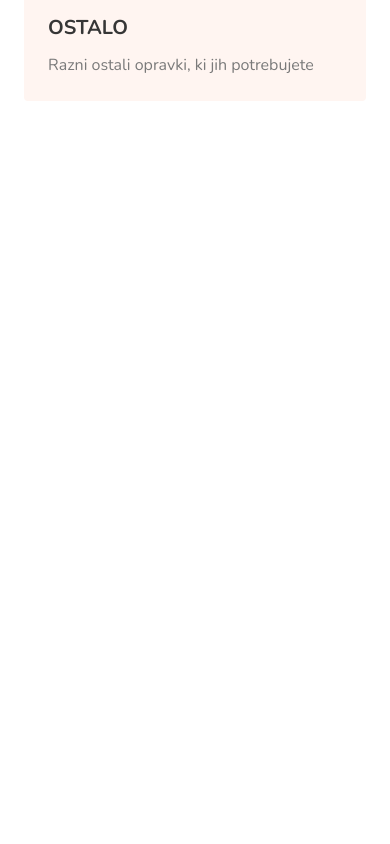
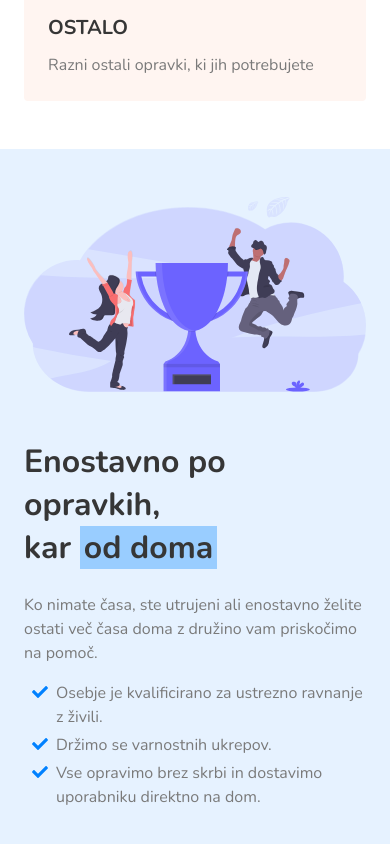
Before and after one commit to zanozbot/eopravki, a Svelte app: page / in a window 390 px wide. Shown: the part 1084-1928 px from the top of the page. Before the commit the page ends 1233 px from the top, so only its background shows below. Built offline with nearby package versions, Linux system fonts and the light colour scheme.

Commit message:
Implemented safety section

```diff
--- a/src/App.svelte
+++ b/src/App.svelte
@@ -1,5 +1,6 @@
 <script>
   import Hero from "./Hero.svelte";
+  import SafetySection from "./SafetySection.svelte";
 </script>
 
 <style global lang="scss">
@@ -18,4 +19,5 @@
 
 <main>
   <Hero />
+  <SafetySection />
 </main>
--- a/src/Hero.svelte
+++ b/src/Hero.svelte
@@ -4,26 +4,16 @@
 
 <style lang="scss">
   @import "./styles/theme.scss";
-
-  .hero-grid {
-    display: grid;
-    grid-template-columns: repeat(auto-fit, minmax(250px, 1fr));
-    grid-column-gap: 1rem;
-    align-items: center;
-  }
-
-  .hero-items {
+  .items {
     display: grid;
     grid-template-columns: repeat(auto-fit, minmax(200px, 1fr));
     grid-gap: 1rem;
   }
-
   .main-secondary-text {
     max-width: 30rem;
     margin-bottom: 2rem;
   }
-
-  .hero-item {
+  .item {
     background: $info-lighter;
     padding: 1.5rem;
     border-radius: $border-radius;
@@ -36,18 +26,8 @@
   }
 
   @media (min-width: 1215px) {
-    .hero-items {
+    .items {
       grid-template-columns: repeat(auto-fit, minmax(250px, 1fr));
-    }
-  }
-
-  @media (max-width: 1023px) {
-    .hero-grid {
-      grid-template-columns: none;
-    }
-
-    .hero-items {
-      margin-top: 3rem;
     }
   }
 </style>
@@ -55,8 +35,8 @@
 <section class="section">
   <div class="container">
 
-    <div class="hero-grid">
-      <div class="hero-content">
+    <div class="content-grid">
+      <div class="content content-margin-bottom">
         <h1 class="title">
           Enostavno po opravkih,
           <br />
@@ -72,8 +52,8 @@
         </button>
       </div>
 
-      <div class="hero-items">
-        <div class="hero-item">
+      <div class="items">
+        <div class="item">
           <span class="icon is-large has-text-info">
             <i class="fas fa-shopping-cart fa-2x" />
           </span>
@@ -83,7 +63,7 @@
           </div>
         </div>
 
-        <div class="hero-item">
+        <div class="item">
           <span class="icon is-large has-text-info">
             <i class="fas fa-pills fa-2x" />
           </span>
@@ -93,7 +73,7 @@
           </div>
         </div>
 
-        <div class="hero-item">
+        <div class="item">
           <span class="icon is-large has-text-info">
             <i class="fas fa-book fa-2x" />
           </span>
@@ -103,7 +83,7 @@
           </div>
         </div>
 
-        <div class="hero-item">
+        <div class="item">
           <span class="icon is-large has-text-info">
             <i class="fas fa-random fa-2x" />
           </span>
--- /dev/null
+++ b/src/SafetySection.svelte
@@ -0,0 +1,62 @@
+<script>
+
+</script>
+
+<style lang="scss">
+  @import "./styles/theme.scss";
+
+  .image {
+    max-width: 400px;
+  }
+
+  .fa-ul {
+    list-style-type: none !important;
+  }
+
+  .section {
+    background: $primary-lighter;
+  }
+</style>
+
+<section class="section">
+  <div class="container">
+    <div class="content-grid">
+      <figure class="image">
+        <img src="images/winners.svg" alt="Varno in enostavno" />
+      </figure>
+
+      <div class="content content-margin-top">
+        <h1 class="title">
+          Enostavno po opravkih,
+          <br />
+          kar
+          <span class="is-highlighted-primary">od doma</span>
+        </h1>
+        <div class="has-text-grey main-secondary-text">
+          Ko nimate časa, ste utrujeni ali enostavno želite ostati več časa doma
+          z družino vam priskočimo na pomoč.
+        </div>
+        <ul class="fa-ul has-text-grey">
+          <li>
+            <span class="fa-li">
+              <i class="fas has-text-primary fa-check" />
+            </span>
+            Osebje je kvalificirano za ustrezno ravnanje z živili.
+          </li>
+          <li>
+            <span class="fa-li">
+              <i class="fas has-text-primary fa-check" />
+            </span>
+            Držimo se varnostnih ukrepov.
+          </li>
+          <li>
+            <span class="fa-li">
+              <i class="fas has-text-primary fa-check" />
+            </span>
+            Vse opravimo brez skrbi in dostavimo uporabniku direktno na dom.
+          </li>
+        </ul>
+      </div>
+    </div>
+  </div>
+</section>
--- a/src/styles/global.scss
+++ b/src/styles/global.scss
@@ -3,14 +3,39 @@
 @import "bulma/bulma.sass";
 
 .title {
-  font-weight: $weight-bold;
+  font-weight: $weight-bold !important;
+  line-height: normal !important;
+}
+
+.is-highlighted-info, .is-highlighted-primary {
+    padding: 0 0.25rem;
 }
 
 .is-highlighted-info {
   background: $info-light;
-  padding: 0 0.25rem;
 }
 
-.title {
-  line-height: normal;
+.is-highlighted-primary {
+  background: $primary-light;
 }
+
+.content-grid {
+  display: grid;
+  grid-template-columns: repeat(auto-fit, minmax(250px, 1fr));
+  grid-column-gap: 1rem;
+  align-items: center;
+}
+
+@media (max-width: 1023px) {
+  .content-grid {
+    grid-template-columns: none;
+  }
+
+  .content-margin-top {
+    margin-top: 3rem !important;
+  }
+
+  .content-margin-bottom {
+    margin-bottom: 3rem !important;
+  }
+}
--- a/src/styles/theme.scss
+++ b/src/styles/theme.scss
@@ -1,5 +1,7 @@
 $family-primary: 'Nunito', sans-serif;
 $primary: #0081FF;
+$primary-light: lighten($primary, 30%);
+$primary-lighter: lighten($primary, 45%);
 $info: #FF9B71;
 $info-light: lighten($info, 20%);
 $info-lighter: lighten($info, 25%);
```
Also changed, not shown: public/images/winners.svg (added).
